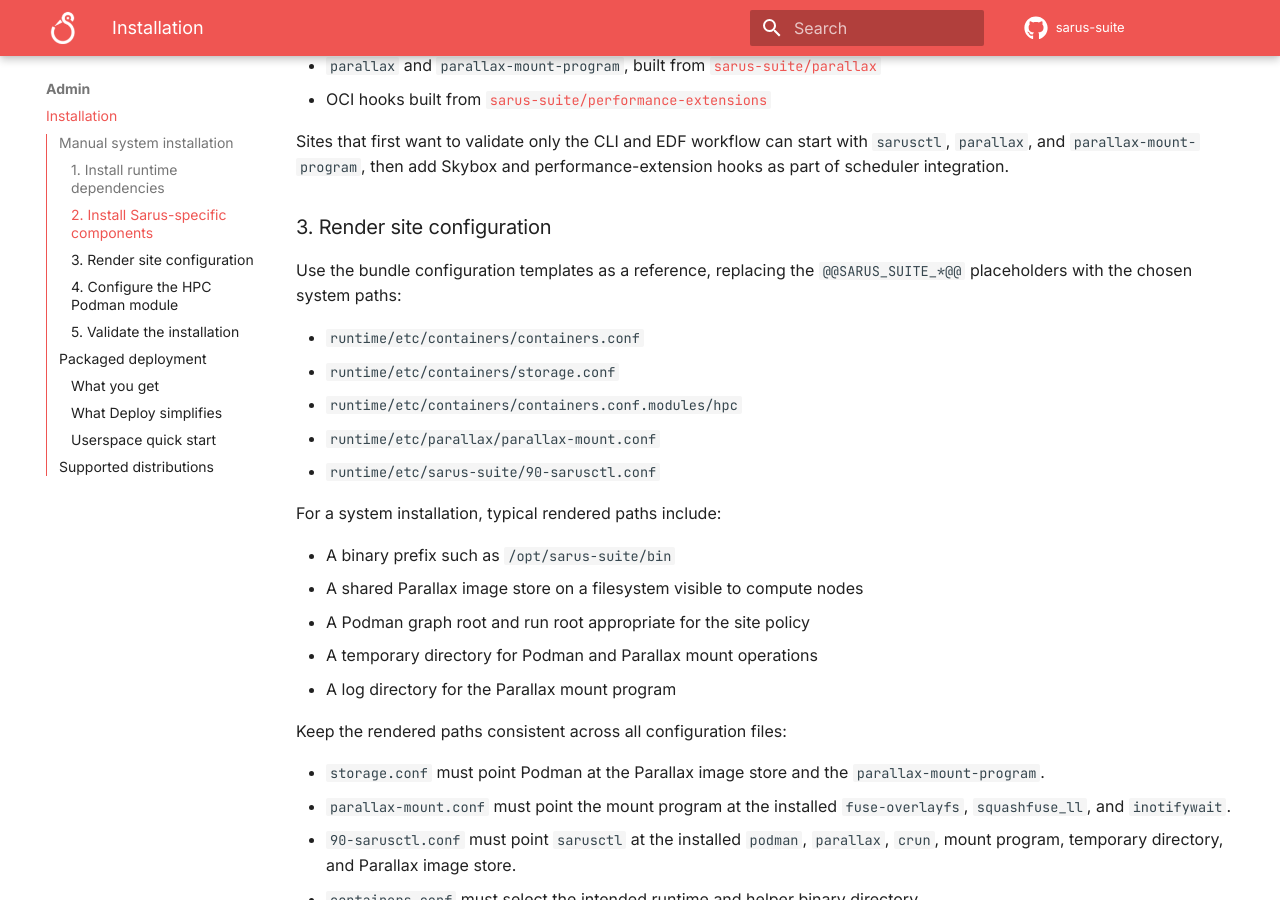
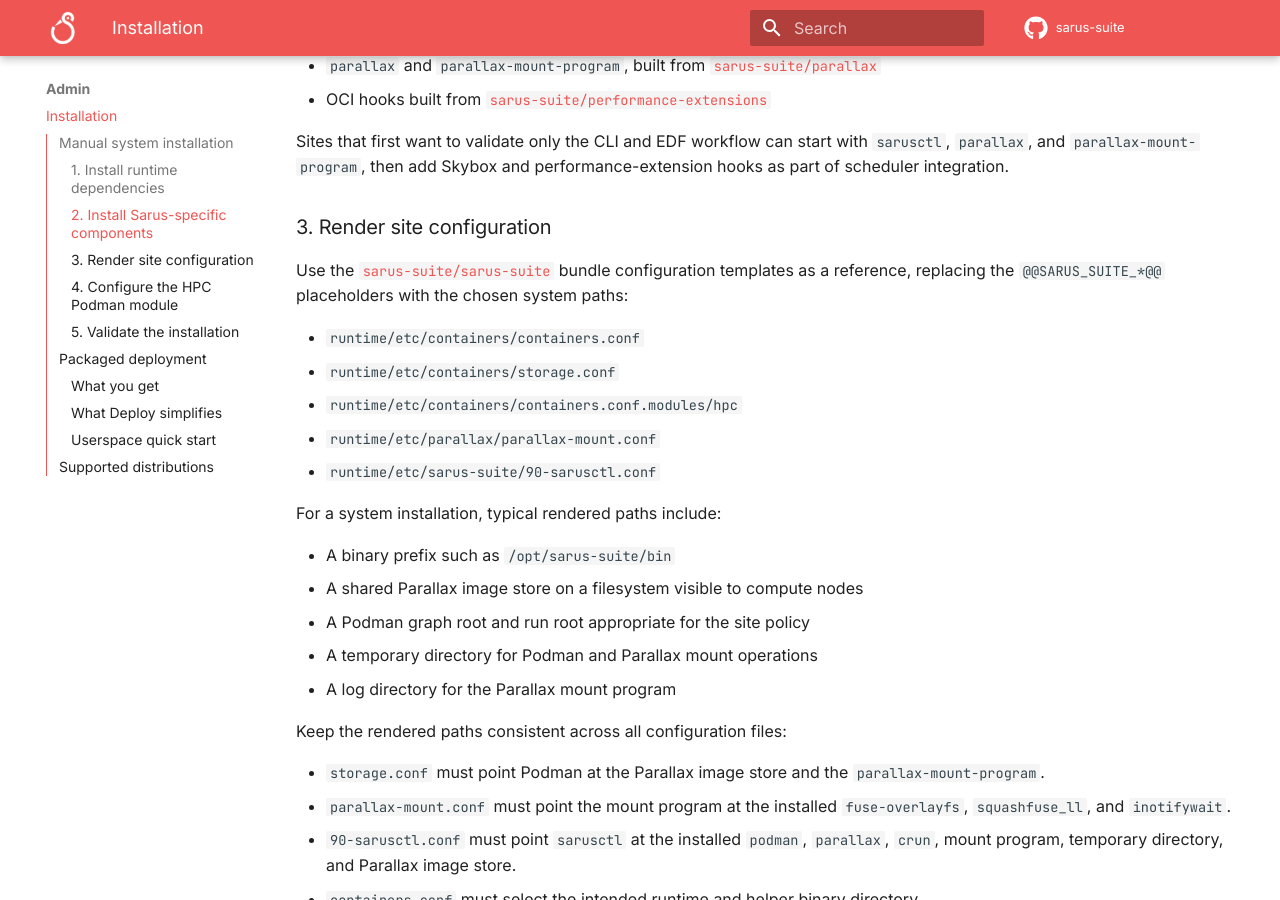
Before and after one commit to sarus-suite/sarus-suite.github.io, an MkDocs documentation site: the page built from docs/admin/installation.md, in a window 1280 px wide and 900 px high, scrolled down 1061 px. Built offline with MkDocs 1.6.1 and Material for MkDocs 9.7.7, drawn with Linux system fonts in a browser that asks for light colours.

Commit message:
bundle ref tweak

```diff
--- a/docs/admin/installation.md
+++ b/docs/admin/installation.md
@@ -34,7 +34,7 @@
 
 ### 3. Render site configuration
 
-Use the bundle configuration templates as a reference, replacing the `@@SARUS_SUITE_*@@` placeholders with the chosen system paths:
+Use the [`sarus-suite/sarus-suite`](https://github.com/sarus-suite/sarus-suite) bundle configuration templates as a reference, replacing the `@@SARUS_SUITE_*@@` placeholders with the chosen system paths:
 
 - `runtime/etc/containers/containers.conf`
 - `runtime/etc/containers/storage.conf`
```
